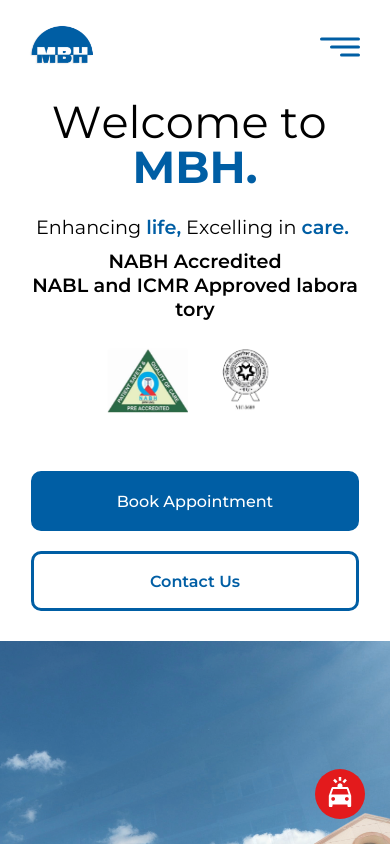
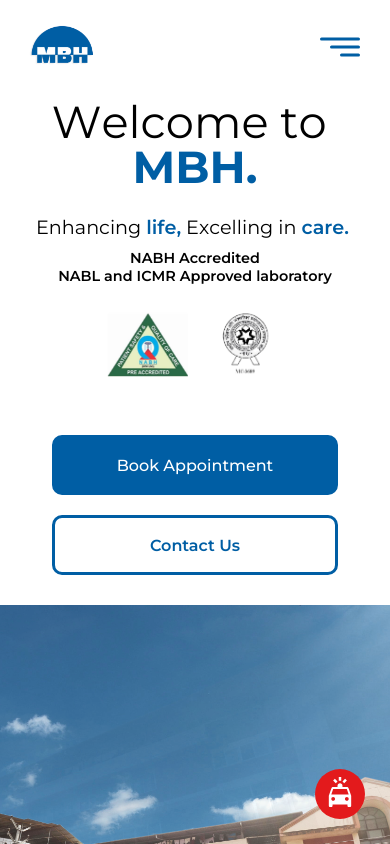
Before and after one commit to nivedin/mbhHospital, a React (Create React App) app: page / in a window 390 px wide. Shown: the top 844 px of the page. Built offline with nearby package versions, Linux system fonts and the light colour scheme.

Commit message:
minor change

```diff
--- a/src/components/Common/Footer.js
+++ b/src/components/Common/Footer.js
@@ -69,8 +69,8 @@
         <div className="socialLinkConatiner">
           <div className="accreditedImg">
             <div className="footerAcrrLogoContainer">
+              <img src="/images/NABH.jpeg" alt="NABHaccriditedLogo" />
               <img src="/images/accreditedLogo.png" alt="accriditedLogo" />
-              <img src="/images/NABH.jpeg" alt="NABHaccriditedLogo" />
             </div>
             <span>
               {" "}
--- a/src/styles/pages/home.scss
+++ b/src/styles/pages/home.scss
@@ -64,6 +64,8 @@
           font-size: 1.2rem;
           display: flex;
           margin-right: 4px;
+          word-break: break-all;
+          word-wrap: break-word;
           @media only screen and (max-width: 700px) {
             font-size: 1.2rem;
             text-align: center;
@@ -80,11 +82,12 @@
           margin-top: 10px;
           display: flex;
           align-items: center;
-          width: 70%;
+          width: 80%;
           gap: 20px;
           @media only screen and (max-width: 700px) {
-            width: 90%;
+            width: 95%;
             flex-direction: column;
+            font-size: 0.9rem;
           }
           strong {
             color: $black;
```
Also changed, not shown: 10 other files (tests, documents, lock files or other folders).
